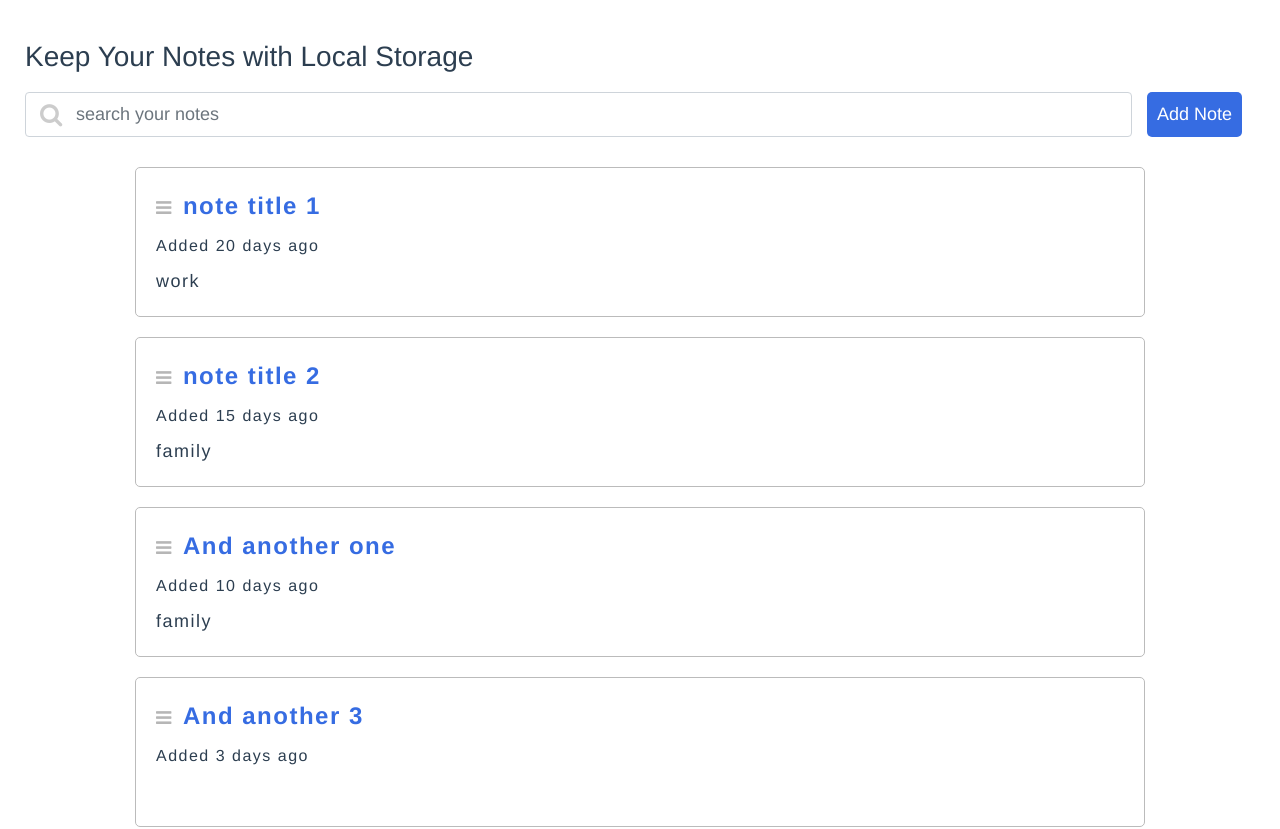
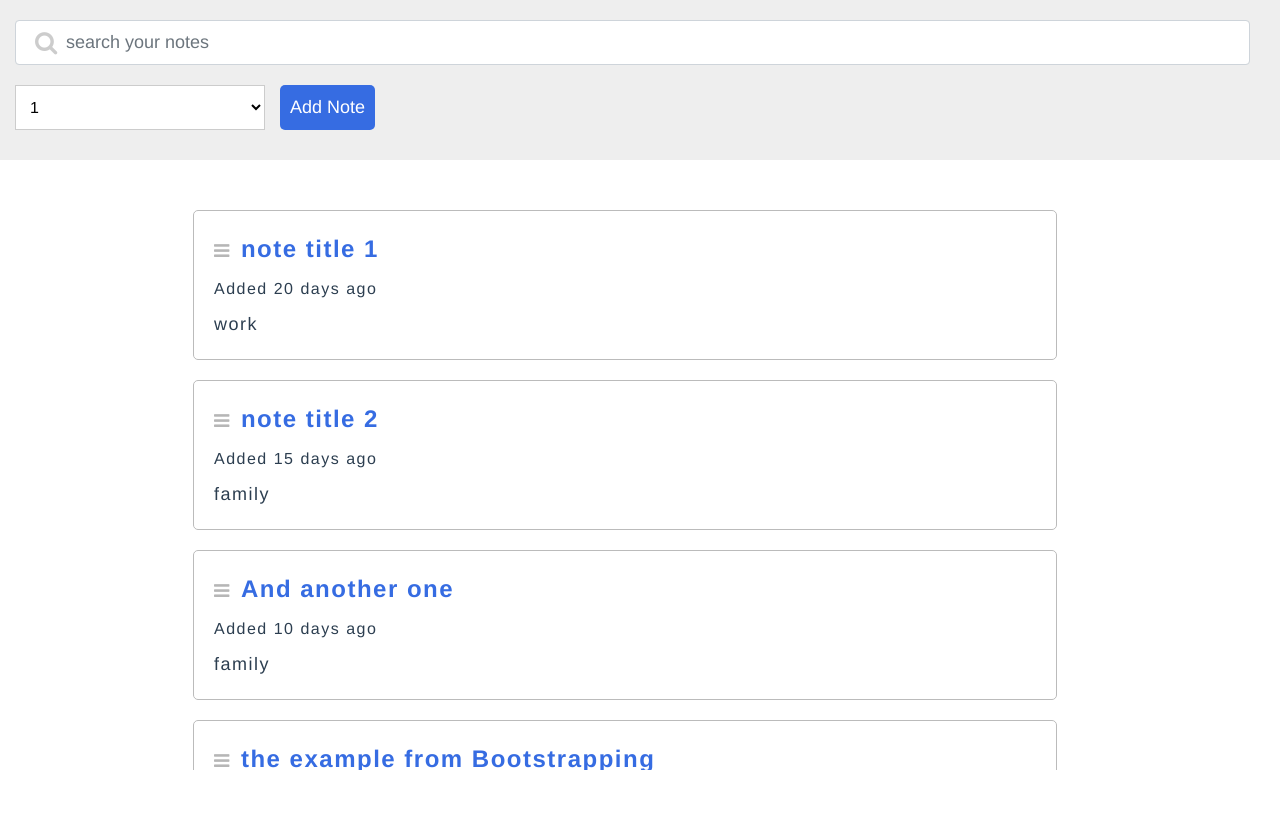
Before and after one commit to yrfang/vuejs-localstorage-note, a Vue app: page /#/ in a window 1280 px wide. Shown: the top 829 px of the page. After the commit the page ends 800 px from the top, so only its background shows below. Built offline with nearby package versions, Linux system fonts and the light colour scheme.

Commit message:
scroll of notes

```diff
--- a/src/App.vue
+++ b/src/App.vue
@@ -17,8 +17,6 @@ export default {
   -webkit-font-smoothing: antialiased;
   -moz-osx-font-smoothing: grayscale;
   color: #2c3e50;
-  /*margin-top: 60px;*/
-  padding: 40px;
 }
 
 .row {
--- a/src/components/NoteList.vue
+++ b/src/components/NoteList.vue
@@ -1,10 +1,12 @@
 <template lang="pug">
 .NoteList
-  .row
-    h3 Keep Your Notes with Local Storage
-  .row.infoBar
+  .topBar
+    .row.searchBar
       i.fa.fa-search
       input.form-control.search(placeholder="search your notes")
+    .row
+      select.tagSelect
+        option(v-for="i in 5") {{i}}
       button.addNote Add Note
   .row.NoteListItem
     .noteContainer(v-for="note in notes")
@@ -32,8 +34,8 @@ export default {
         { title: 'note title 1', meta: 'Added 20 days ago', text: 'the example from Bootstrapping', tag: 'work' },
         { title: 'note title 2', meta: 'Added 15 days ago', text: 'the example from Bootstrapping', tag: 'family' },
         { title: 'And another one', meta: 'Added 10 days ago', text: 'the example', tag: 'family' },
-        { title: 'And another 3', meta: 'Added 3 days ago' , text: 'hi', tag: ''},
-        {title: 'the example from Bootstrapping', meta: 'created and learned on 2017/07/25'}
+        {title: 'the example from Bootstrapping', meta: 'created and learned on 2017/07/25'},
+        { title: 'And another one', meta: 'Added 10 days ago', text: 'the example', tag: 'family' }
       ];
       // console.log(testData);
       this.notes = testData;
@@ -46,13 +48,25 @@ export default {
 h3
   font-weight: bold
 
-.infoBar
+.NoteList
+  position: relative
+
+.topBar
+  padding: 20px 30px
+  margin-bottom: 30px
+  position: fixed
+  top: 0px
+  left: 0px
+  width: 100%
+  background-color: #eee
+
+  .searchBar
     position: relative
 
     i.fa.fa-search
       position: absolute
       top: 10px
-    left: 15px
+      left: 20px
       font-size: 24px
       font-weight: 100
       color: rgba(#000, 0.2)
@@ -64,8 +78,16 @@ h3
       margin-right: 15px
       margin-bottom: 10px
       font-size: 18px
-    width: 90%
+      width: 100%
       height: 45px
+
+  select.tagSelect
+    width: 20%
+    height: 45px
+    margin-right: 15px
+    padding: 5px 10px
+    background-color: #fff
+    border: solid 1px rgba(#000, 0.2)
 
   button.addNote
     border: none
@@ -84,6 +106,14 @@ h3
 .NoteListItem
   padding-left: 100px
   padding-right: 100px
+  position: fixed
+  top: 200px
+  left: 0px
+  right: 0px
+  bottom: 20px
+  width: 100%
+  overflow-y: scroll
+  z-index: -10
 
 .noteContainer
   border: solid 1px #bbb
@@ -91,7 +121,9 @@ h3
   padding: 20px
   letter-spacing: 1.5px
   margin: 10px
-  width: 100%
+  margin-left: auto
+  margin-right: auto
+  width: 80%
   height: 150px
 
   .topper
```
Lines whose indentation alone changed are shown as unchanged.
